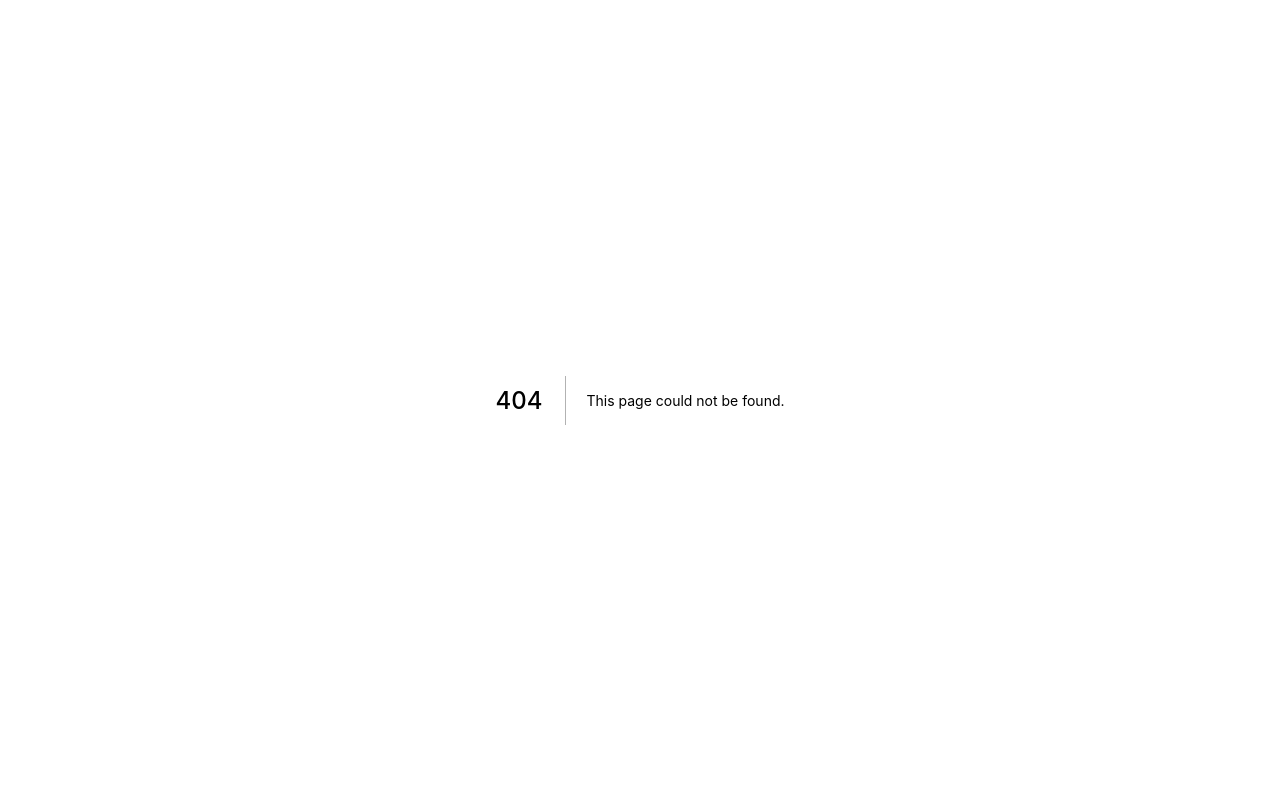
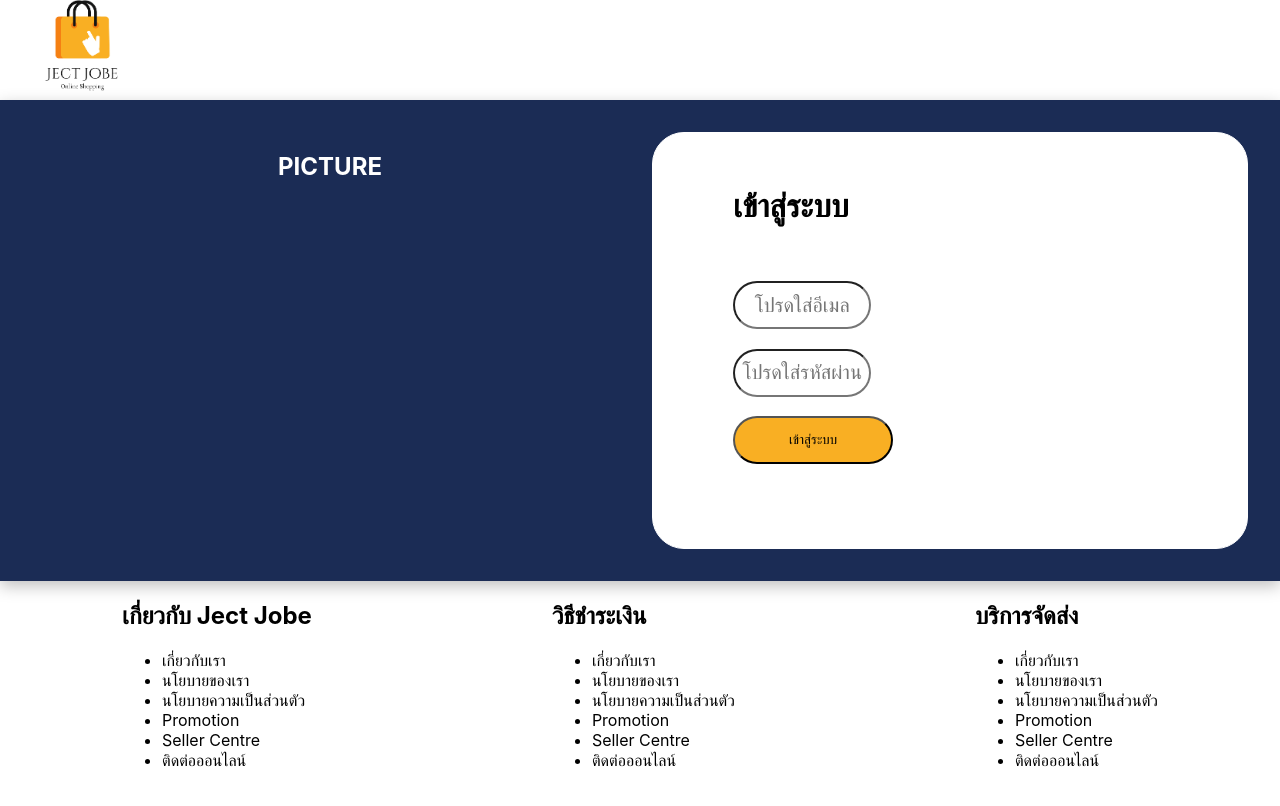
Before and after one commit to Ch4n4thip/testProject, a Next.js app: page /Login/Login in a window 1280 px wide. Before the commit this address had no page. Shown: the top 806 px of the page. Built offline with nearby package versions, Linux system fonts and the light colour scheme.

Commit message:
almost login

```diff
--- a/Components/Navbar/NavLogin.module.css
+++ b/Components/Navbar/NavLogin.module.css
@@ -7,7 +7,6 @@
     background-color: #FFFFFF;;
     box-shadow: 0 5px 15px rgba(0, 0, 0, 0.25);
     height: 100px;
-    margin-bottom: 1.5rem;
 }
 .NavbarItem input{
     position: absolute;
--- a/Components/Navbar/Navbar.module.css
+++ b/Components/Navbar/Navbar.module.css
@@ -7,6 +7,7 @@
     background-color: #1B2C55;;
     box-shadow: 0 5px 15px rgba(0, 0, 0, 0.25);
     height: 100px;
+    margin-bottom: 1.5rem;
 }
 .NavbarItem input{
     position: absolute;
--- a/Components/Navbar/nav.js
+++ b/Components/Navbar/nav.js
@@ -20,7 +20,7 @@ export default function Navbar() {
         </section>
         <section className="flex justify-end p-5">
         <div className={styles1.btn}>
-            <Link href="Login" ><p>Login</p></Link>
+            <Link href="/Login/Login"><p>Login</p></Link>
         </div>
         </section>
         {/* <Link href="Log" className="btn">
--- a/pages/Footer/Footer.js
+++ b/pages/Footer/Footer.js
@@ -1,10 +1,12 @@
 import Link from "next/link";
+import styles1 from './Footer.module.css'
 
 export default function Footer() {
     return (
       <>
-        <footer>
-            <article>
+        <footer className={styles1.Foot}>
+        <div className="Foot__container">
+            <article >
                 <h2>เกี่ยวกับ Ject Jobe</h2>
                 <ul className='permalink'>
                     <li><Link href="#">เกี่ยวกับเรา</Link></li>
@@ -15,7 +17,7 @@ export default function Footer() {
                     <li><Link href="#">ติดต่อออนไลน์</Link></li>
                 </ul>
             </article>
-            <article>
+            <article >
                 <h2>วิธีชำระเงิน</h2>
                 <ul className='permalink'>
                     <li><Link href="#">เกี่ยวกับเรา</Link></li>
@@ -37,7 +39,7 @@ export default function Footer() {
                     <li><Link href="#">ติดต่อออนไลน์</Link></li>
                 </ul>
             </article>
-
+            </div>
         </footer>
       </>
 
--- /dev/null
+++ b/pages/Footer/Footer.module.css
@@ -0,0 +1,7 @@
+.Foot div{
+    display: flex;
+    flex-wrap: wrap;
+    justify-content: center;
+    gap: 15rem;
+    margin: 0 auto 3rem;
+}
--- /dev/null
+++ b/pages/Login/Login.js
@@ -0,0 +1,29 @@
+import Link from "next/link";
+import NavL from "../../Components/Navbar/navLogin";
+import Footer from "../Footer/Footer"
+import styles1 from './Login.module.css'
+
+export default function Login() {
+    return ( <>
+
+    <NavL/>
+    <body className={styles1.Login}>
+      <div className={styles1.login__container}>
+        <h2>PICTURE</h2>
+      </div>
+      <div className={styles1.login__container}>
+        <div className={styles1.login__container__form}>
+          <h1>เข้าสู่ระบบ</h1>
+          <form action="" className={styles1.form}>
+            <input type="text" name='Email' placeholder='โปรดใส่อีเมล' required/>
+            <input type="password" name='Password' placeholder='โปรดใส่รหัสผ่าน' required/>
+            <button type='submit' className='btn btn-primary'>เข้าสู่ระบบ</button>
+          </form>
+            <Link href="/Register/Register"><p>สมัครบัญชีใหม่</p></Link>
+          </div>
+        </div>
+    </body>
+      <Footer/>
+      </>
+    );
+  }
--- /dev/null
+++ b/pages/Login/Login.module.css
@@ -0,0 +1,55 @@
+.form {
+    display: flex;
+    flex-direction: column;
+    gap: 1.2rem;
+    width: 58%;
+}
+
+.Login{
+    padding: 2rem;
+    display: grid;
+    grid-template-columns: 1fr 1fr;
+    gap: 1.5rem;
+    background-color: #1B2C55;;
+    box-shadow: 0 5px 15px rgba(0, 0, 0, 0.25);
+}
+.login__container h2{
+    text-align: center;
+}
+
+.login__container {
+    text-align: auto;
+    color: white;
+
+}
+
+.login__container button{
+    width: 10rem;
+    height: 3rem;
+    right: 125px;
+    top: 25px;
+    background-color: #F9AF23;
+    border-radius: 28px;
+}
+
+.login__container input{
+    position: center;
+    width: 55%;
+    height: 3rem;
+    font-size: 20px;
+    border-radius:  28px;
+    text-align: center;
+}
+.login__container h1{
+    text-align: left;
+    color: black;
+    margin-bottom: 3.5rem;
+}
+
+.login__container__form{
+    background: white;
+    padding: 2rem 5rem;
+    border-radius:2rem ;
+    border: 1px solid transparent;
+    border-color: white;
+}
```
Also changed, not shown: pages/Login.js (deleted, +0 -22 lines).
